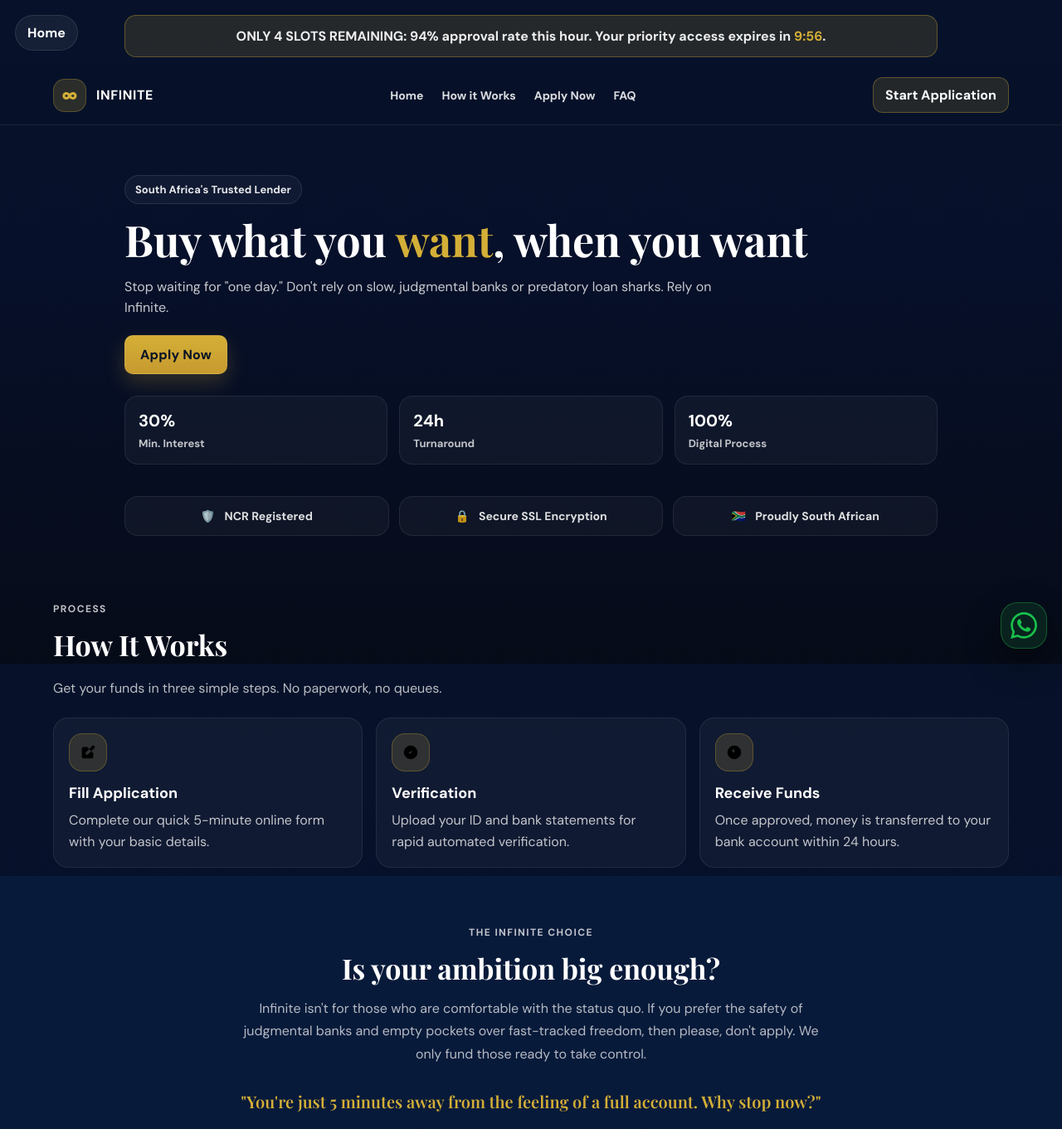
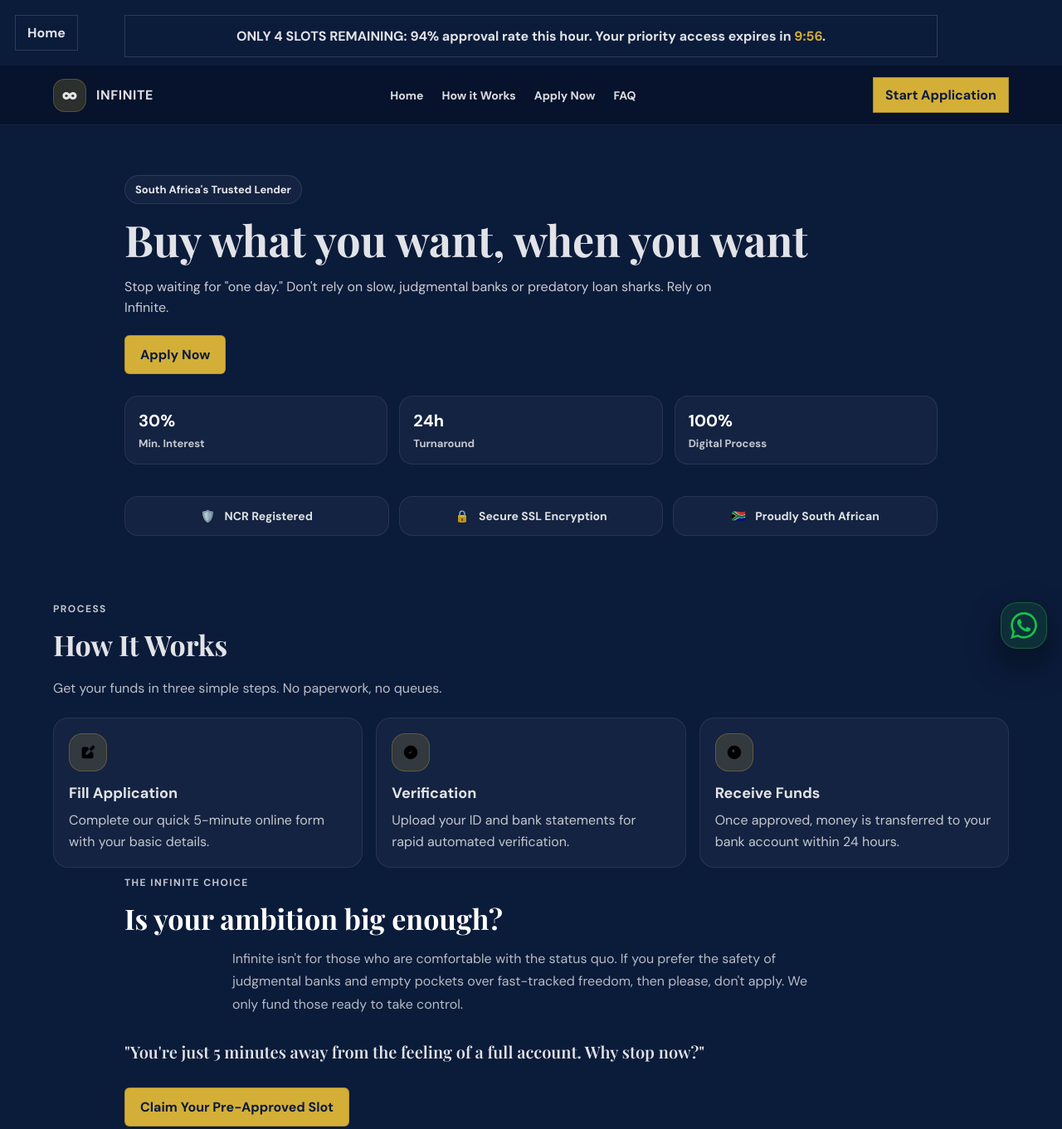
Before and after one commit to Jabulani637/infinite, a website: page frontend/index.html in a window 1280 px wide. Shown: the top 1361 px of the page at 83% size. Drawn offline with nearby package versions, Linux system fonts and the light colour scheme; no server answers.

Commit message:
UI change

```diff
--- a/frontend/index.html
+++ b/frontend/index.html
@@ -95,7 +95,8 @@
         </div>
     </section>
 
-    <section class="trust-section" style="background: var(--navy); padding: 60px 5%; text-align: center;">
+<section class="trust-section trust-section--cta">
+
         <div class="portal-wrap">
             <div class="section-label">The Infinite Choice</div>
             <h2 class="section-title" style="color: var(--white);">Is your ambition big enough?</h2>
@@ -425,7 +426,8 @@
         </div>
     </section>
 
-    <section class="trust-section" style="background: var(--navy-mid); border-top: 1px solid rgba(255,255,255,0.1);">
+<section class="trust-section" style="background: var(--navy-mid); border-top: 1px solid rgba(255,255,255,0.1);">
+
         <div class="portal-wrap" style="text-align: center; color: var(--white);">
             <h2 style="color: var(--white); margin-bottom: 30px;">Professional Oversight</h2>
             <div class="form-grid">
--- a/frontend/style.css
+++ b/frontend/style.css
@@ -1,38 +1,28 @@
 /* Infinite main stylesheet */
 
 :root {
+  /* 2016-simple palette (minimal accents, minimal glow) */
+  --bg-1: #0b1b3a;
+  --bg-2: #08142b;
+  --panel: #0f274f;
+  --panel-2: #0b1b3a;
+
   --white: #ffffff;
-  --black: #0b0f17;
+  --text: rgba(255,255,255,0.88);
+  --text-muted: rgba(255,255,255,0.7);
 
-  /* Primary (dominant) */
-  --primary: #00ffff; /* Cyan */
+  /* Single accent */
+  --accent: #d4af37; /* gold */
 
-  /* Secondary base blues */
-
-  --navy: #081a3a;
-  --navy-mid: #0c2553;
-
-  --gold: #d4af37;
-  --gold-pale: rgba(212, 175, 55, 0.18);
+  --navy: #0b1b3a;
+  --navy-mid: #08142b;
 
   --success: #1f8a3b;
   --danger: #b3001b;
 
+  --border: rgba(255, 255, 255, 0.14);
+}
 
-  --border-light: rgba(255, 255, 255, 0.18);
-
-  --text-main: #0b0f17;
-  --text-muted: rgba(11, 15, 23, 0.68);
-
-  --text-light: rgba(255, 255, 255, 0.85);
-  --text-secondary: rgba(255, 255, 255, 0.7);
-
-  --shadow-soft: 0 12px 30px rgba(0,0,0,0.18);
-
-  --primary: #00bfff;
-  --primary-ink: #051226;
-
-}
 
 * {
   box-sizing: border-box;
@@ -45,9 +35,10 @@ html, body {
 body {
   margin: 0;
   font-family: 'DM Sans', system-ui, -apple-system, Segoe UI, Roboto, Arial, sans-serif;
-  background: linear-gradient(180deg, #07122a 0%, #07102a 40%, #060b18 100%);
-  color: var(--white);
+  background: var(--bg-1);
+  color: var(--text);
 }
+
 
 a {
   color: inherit;
@@ -67,51 +58,54 @@ a {
   align-items: center;
   justify-content: center;
   padding: 12px 18px;
-  border-radius: 10px;
-  background: linear-gradient(180deg, var(--gold) 0%, #c79a2f 100%);
-  color: var(--primary-ink);
-  font-weight: 800;
-  letter-spacing: 0.2px;
-  box-shadow: 0 10px 24px rgba(212, 175, 55, 0.22);
-  border: 1px solid rgba(255,255,255,0.08);
+  border-radius: 6px;
+  background: var(--accent);
+  color: #0b1b3a;
+  font-weight: 700;
+  letter-spacing: 0;
+  box-shadow: none;
+  border: 1px solid rgba(0,0,0,0.15);
+  transition: background 160ms ease, border-color 160ms ease;
 }
 
 .btn-primary:hover {
-  transform: translateY(-1px);
-  box-shadow: 0 14px 28px rgba(212, 175, 55, 0.28);
+  background: #c9a735;
 }
+
 
 .btn-reset,
 .btn-next,
 .btn-back,
 .btn-submit {
-  border: 1px solid rgba(255,255,255,0.14);
-  background: rgba(255,255,255,0.04);
-  color: var(--white);
+  border: 1px solid var(--border);
+  background: rgba(255,255,255,0.06);
+  color: var(--text);
   padding: 10px 14px;
-  border-radius: 10px;
+  border-radius: 6px;
   font-weight: 700;
   cursor: pointer;
   transition: background 160ms ease, transform 160ms ease, border-color 160ms ease;
+  box-shadow: none;
 }
 
 .btn-next,
 .btn-submit {
-  background: rgba(212, 175, 55, 0.16);
+  background: rgba(212, 175, 55, 0.18);
   border-color: rgba(212, 175, 55, 0.35);
 }
 
 .btn-back {
-  opacity: 0.92;
+  opacity: 0.95;
 }
 
 .btn-reset:hover,
 .btn-next:hover,
 .btn-back:hover,
 .btn-submit:hover {
-  background: rgba(255,255,255,0.07);
-  transform: translateY(-1px);
+  background: rgba(255,255,255,0.10);
+  transform: none;
 }
+
 
 /* Nav */
 .home-fab {
@@ -120,12 +114,13 @@ a {
   left: 18px;
   z-index: 30;
   padding: 10px 14px;
-  border-radius: 999px;
-  background: rgba(255,255,255,0.06);
-  border: 1px solid rgba(255,255,255,0.1);
-  font-weight: 800;
-  backdrop-filter: blur(6px);
+  border-radius: 0;
+  background: var(--panel-2);
+  border: 1px solid var(--border);
+  font-weight: 700;
+  backdrop-filter: none;
 }
+
 
 nav {
   position: sticky;
@@ -203,30 +198,32 @@ nav {
 
 .nav-cta {
   padding: 10px 14px;
-  border-radius: 12px;
-  background: rgba(212, 175, 55, 0.14);
-  border: 1px solid rgba(212, 175, 55, 0.35);
-  font-weight: 900;
-  color: var(--white);
+  border-radius: 0;
+  background: var(--accent);
+  border: 1px solid rgba(0,0,0,0.2);
+  font-weight: 700;
+  color: #0b1b3a;
 }
 
-/* Urgency banner */
+
+/* Urgency banner (2016 simple) */
 .urgency-banner {
   margin: 18px auto 10px;
   width: min(980px, 92%);
-  background: rgba(212, 175, 55, 0.14);
-  border: 1px solid rgba(212, 175, 55, 0.34);
-  color: rgba(255,255,255,0.92);
-  border-radius: 14px;
+  background: var(--panel-2);
+  border: 1px solid var(--border);
+  color: var(--text);
+  border-radius: 0;
   padding: 14px 16px;
-  font-weight: 800;
+  font-weight: 700;
   text-align: center;
 }
 
 #timer {
-  color: var(--gold);
-  font-weight: 1000;
+  color: var(--accent);
+  font-weight: 700;
 }
+
 
 /* Sections */
 .hero {
```
Also changed, not shown: TODO.md (+11 -4 lines).
